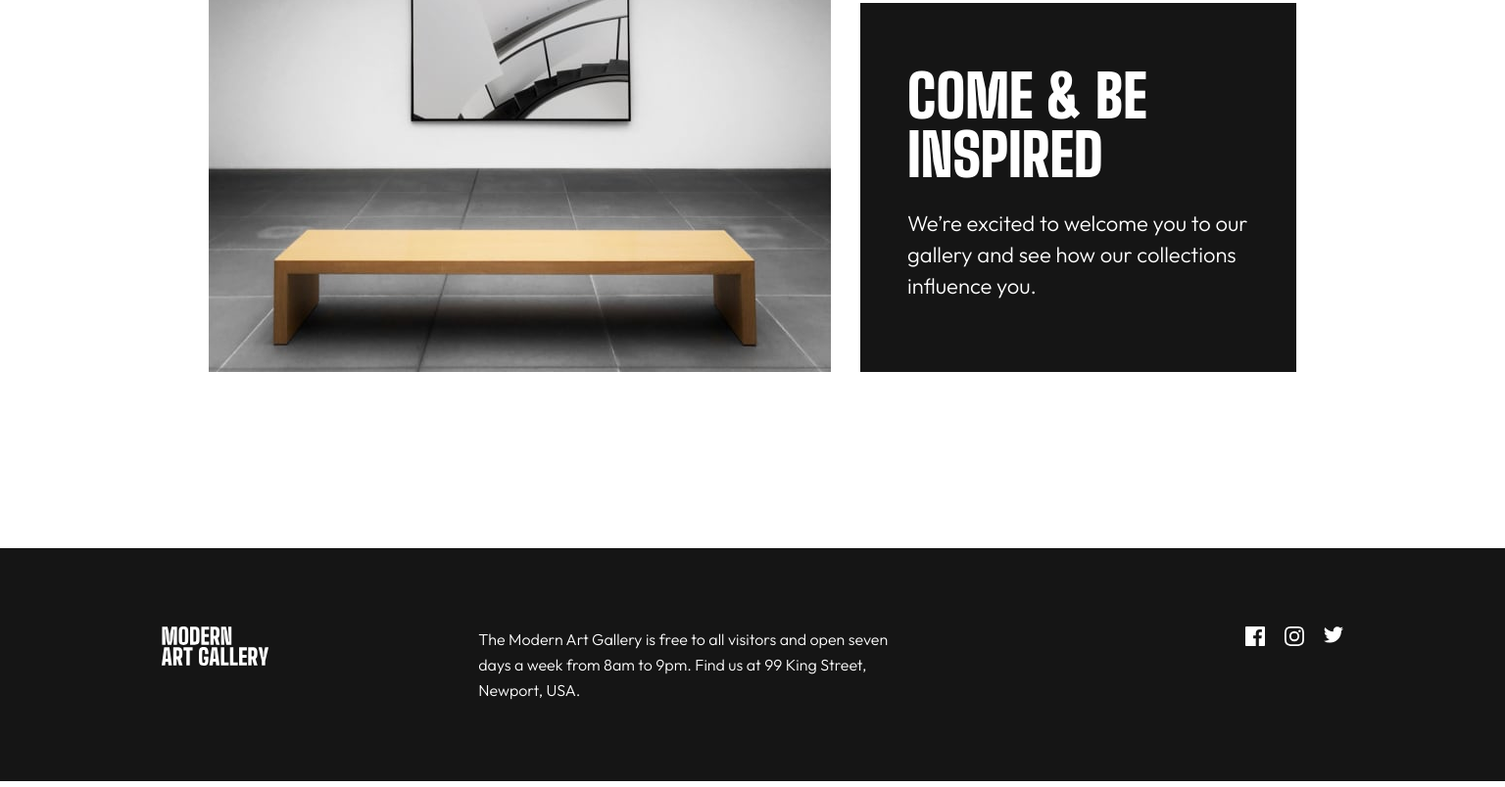
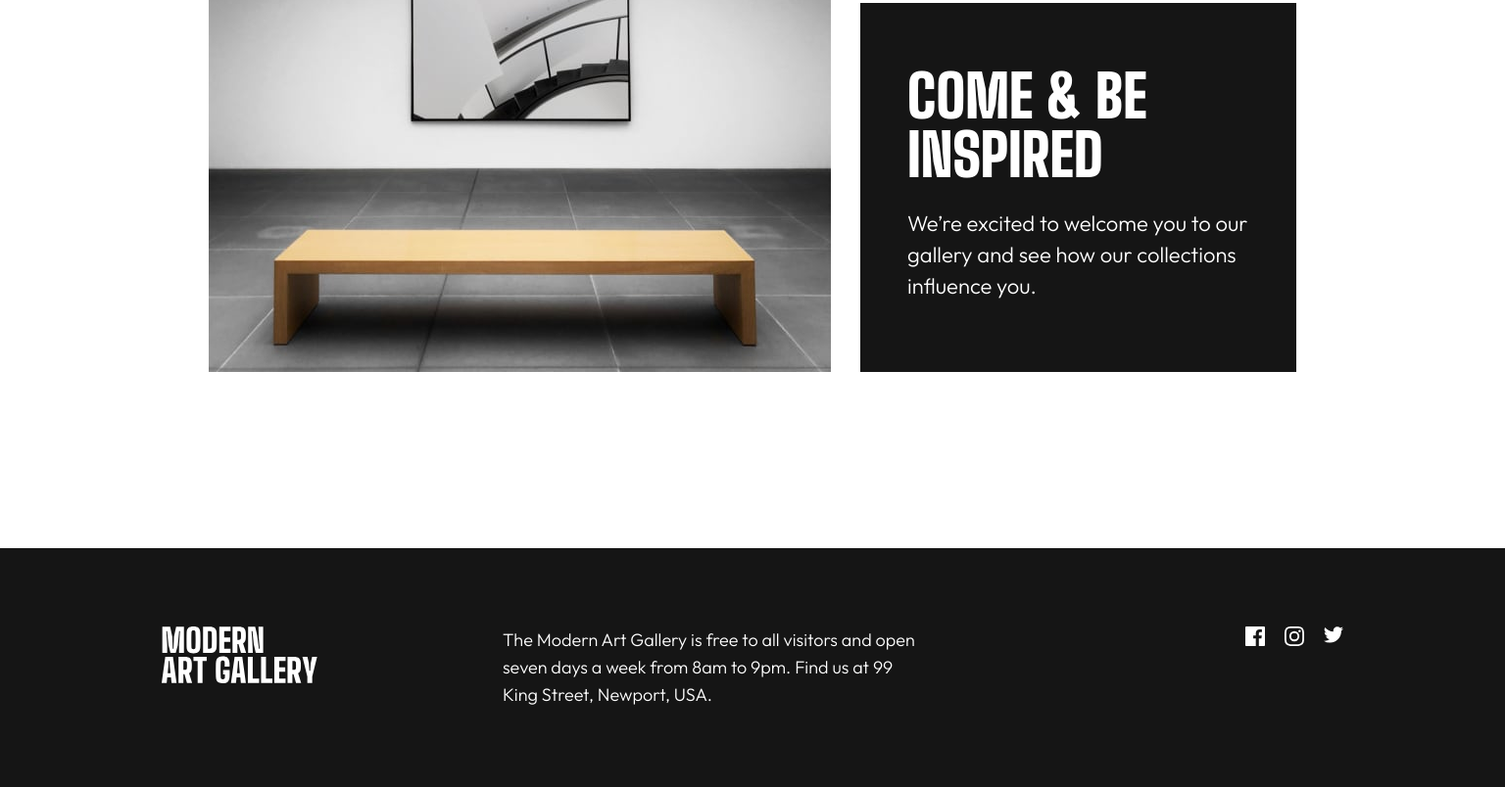
Before and after one commit to Lisviks/art-gallery-website-frontendmentor, a plain HTML site: page index.html in a window 1536 px wide. Shown: the part 1753-2557 px from the top of the page at 98% size. Drawn offline with Linux system fonts and the light colour scheme.

Commit message:
footer logo and paragraph size increase

```diff
--- a/styles.css
+++ b/styles.css
@@ -395,9 +395,15 @@ footer .socials .twitter {
     padding: 8rem 16.5rem;
   }
 
+  footer .logo {
+    width: 15.957rem;
+  }
+
   footer p {
     margin: 0 28rem 0 14.043rem;
     width: 43rem;
+    font-size: 1.8rem;
+    line-height: 2.8rem;
   }
 
   footer .socials .facebook:hover {
```
